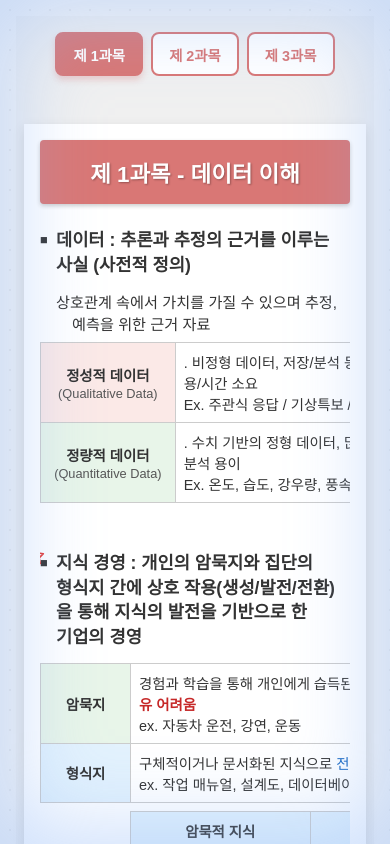
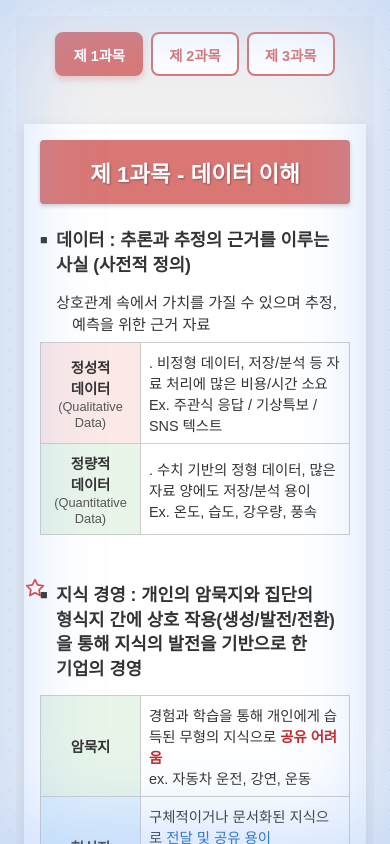
Before and after one commit to camilleson/ky-portfolio, a React (Vite) app: page /adsp in a window 390 px wide. Shown: the top 844 px of the page. Built offline with nearby package versions, Linux system fonts and the light colour scheme.

Commit message:
fix: resolve text wrapping, SVG darkmode, and star icon clipping issues

```diff
--- a/src/pages/Adsp.css
+++ b/src/pages/Adsp.css
@@ -273,7 +273,6 @@
 
   .adsp-section {
     width: 100%;
-    overflow-x: auto;
     padding-bottom: 1rem;
   }
 
@@ -288,7 +287,14 @@
   }
 
   .adsp-table {
-    min-width: 450px; /* Ensure tables don't squish too much, allow scroll */
+    display: block;
+    overflow-x: auto;
+    width: 100%;
+    min-width: 100%;
+  }
+
+  .adsp-table th, .adsp-table td {
+    min-width: 100px;
   }
 
   .adsp-tabs {
```
